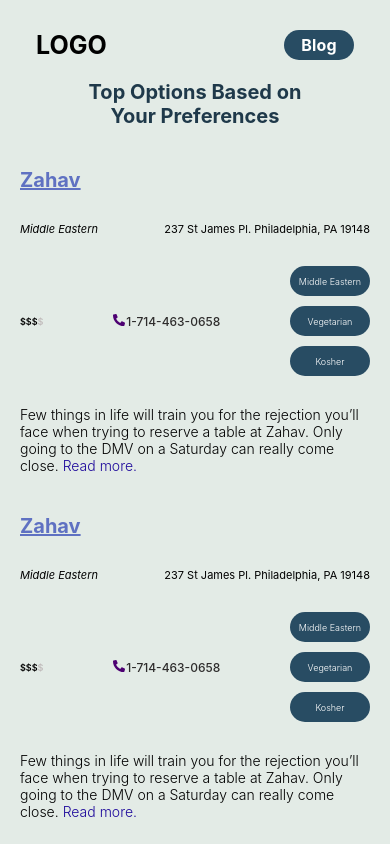
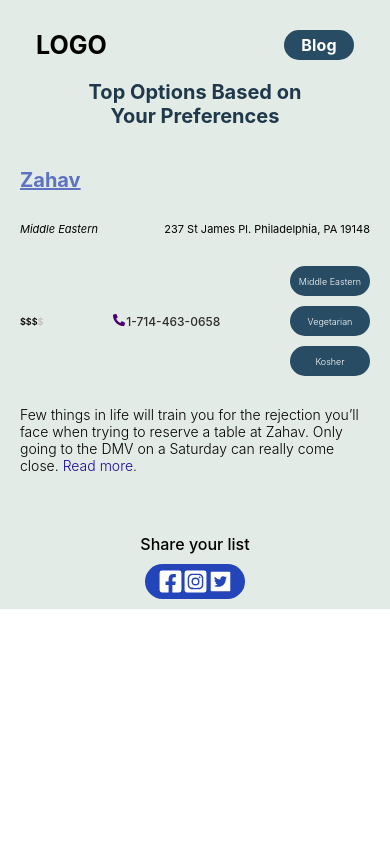
Before and after one commit to Jamiu10012/placetoeat, a React (Vite) app: page /response in a window 390 px wide. Shown: the top 844 px of the page. Built offline with nearby package versions, Linux system fonts and the light colour scheme.

Commit message:
response page done

```diff
--- a/src/pages/responsepage/index.jsx
+++ b/src/pages/responsepage/index.jsx
@@ -1,6 +1,8 @@
 import "./style.css";
 import Navbar from "../../components/navbar";
 import ResponseCol from "../../components/resCol";
+import { FaFacebookSquare, FaInstagramSquare } from "react-icons/fa";
+import { AiFillTwitterSquare } from "react-icons/ai";
 const ResponsePage = () => {
   return (
     <div className="response-container">
@@ -10,8 +12,16 @@
       </div>
       <div className="respond-content">
         <ResponseCol />
-        <ResponseCol />
-        <ResponseCol />
+        {/* <ResponseCol />
+        <ResponseCol /> */}
+      </div>
+      <div className="share-list">
+        <div className="share-text">Share your list</div>
+        <div className="share-icons-container">
+          <FaFacebookSquare className="socio-icon" />
+          <FaInstagramSquare className="socio-icon" />
+          <AiFillTwitterSquare className="socio-icon" />
+        </div>
       </div>
     </div>
   );
--- a/src/pages/responsepage/style.css
+++ b/src/pages/responsepage/style.css
@@ -79,6 +79,31 @@
 .res-body-text a {
   text-decoration: none;
   color: #1d089b;
+}
+.share-list {
+  display: flex;
+  justify-content: center;
+  align-items: center;
+  flex-direction: column;
+  margin-top: 60px;
+  gap: 20px;
+}
+.share-text {
+  font-weight: 500;
+  font-size: 18px;
+}
+.share-icons-container {
+  width: 144px;
+  height: 43px;
+  background: #2445ba;
+  border-radius: 65px;
+  display: flex;
+  justify-content: center;
+  align-items: center;
+}
+.socio-icon {
+  color: #fff;
+  font-size: 30px;
 }
 @media only screen and (max-width: 1000px) {
   .res-address {
@@ -176,6 +201,19 @@
   .phone-no {
     font-size: 15px;
   }
+  .share-list {
+    gap: 10px;
+  }
+  .share-text {
+    font-size: 16px;
+  }
+  .share-icons-container {
+    width: 100px;
+    height: 35px;
+  }
+  .socio-icon {
+    font-size: 25px;
+  }
 }
 @media only screen and (max-width: 390px) {
   .response-headline {
```
